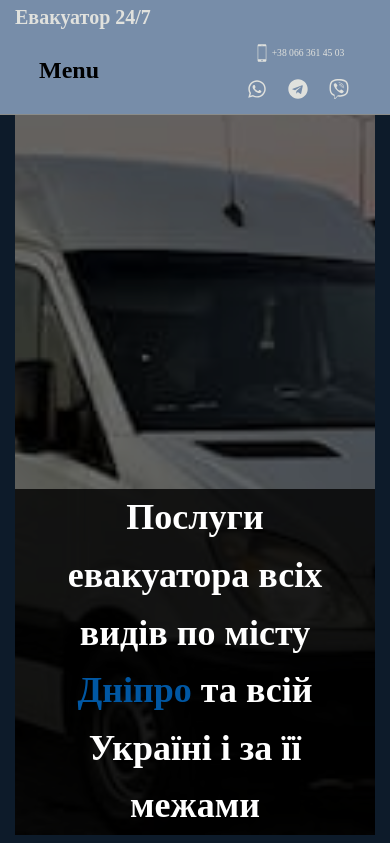
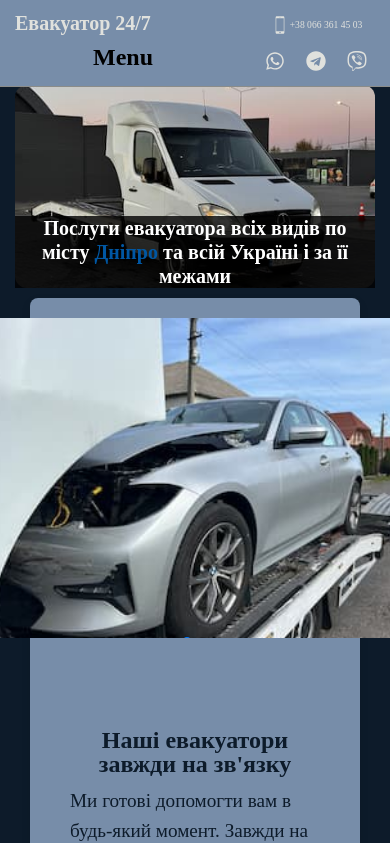
Before and after one commit to irailcha/project-tow-truck, a React app: page / in a window 390 px wide. Shown: the top 843 px of the page. Built offline with nearby package versions, Linux system fonts and the light colour scheme; a web font is replaced by a local one.

Commit message:
changed header and poster for mobile

```diff
--- a/src/components/Header/Header.jsx
+++ b/src/components/Header/Header.jsx
@@ -8,7 +8,8 @@ import {
   Container,
   HeaderTitle,
   MenuButton,
-  HeaderFlexContainer
+  HeaderFlexContainer,
+
 } from './Header.style';
 
 const Header = () => {
@@ -22,6 +23,7 @@ const [modalPosition, setModalPosition] = useState(null);
       setModalPosition({
         top: rect.bottom,
         left: rect.left,
+        width: rect.width,
       });
     }
     setIsModalOpen((prevState) => !prevState);
@@ -31,13 +33,14 @@ const [modalPosition, setModalPosition] = useState(null);
     <>
       <HeaderContainer>
         <Container>
+          <HeaderFlexContainer>
+        <MenuButton onClick={toggleModal} ref={buttonRef}>Menu</MenuButton>
+        {isModalOpen && <ModalMenu onClose={toggleModal} position={modalPosition}/>}
           <HeaderTitle>Евакуатор 24/7</HeaderTitle>
           <HeaderMenu/>
-          <HeaderFlexContainer>
-          <MenuButton onClick={toggleModal} ref={buttonRef}>Menu</MenuButton>
-          {isModalOpen && <ModalMenu onClose={toggleModal} position={modalPosition}/>}
+          </HeaderFlexContainer>
           <HeaderContactsComponent/>
-          </HeaderFlexContainer>
+
         </Container>
       </HeaderContainer>
     </>
--- a/src/components/Header/Header.style.js
+++ b/src/components/Header/Header.style.js
@@ -11,7 +11,7 @@ background-color: ${({ theme }) => theme.colors.secondary};
 padding: 10px 0;
 border-bottom: 1px solid #8b8c89;
 
- @media (min-width: 576px) and (max-width: 1024px) {
+ @media (min-width: 576px) and (max-width: 1076px) {
    padding: 8px 0;
   }
 
@@ -27,12 +27,12 @@ export const Container = styled.div`
   align-items: center;
   padding: 0 60px;
 
-  @media (min-width: 576px) and (max-width: 1024px) {
+  @media (min-width: 576px) and (max-width: 1076px) {
    padding: 0 40px;
   }
 
   @media (max-width: 575px) {
-    flex-direction: column;
+    flex-direction: row;
    padding: 0 15px;
 
   }
@@ -45,7 +45,7 @@ font-family: 'Gatsby Normal';
   font-weight: bold;
   color: ${({ theme }) => theme.colors.text};
 
-  @media (min-width: 576px) and (max-width: 1024px) {
+  @media (min-width: 576px) and (max-width: 1076px) {
    font-size: 28px;
   }
 
@@ -58,7 +58,7 @@ align-self: start;
 export const MenuButton=styled.button`
 display: none;
 
-@media (max-width: 1024px) {
+@media (max-width: 1076px) {
 position: relative;
 display: block;
 font-weight: 700;
@@ -70,22 +70,24 @@ transition: opacity 0.3s ease, transform 0.3s ease;
 }
 `
 
+
 export const HeaderFlexContainer = styled.div`
   display: flex;
   justify-content: space-between;
   align-items: center;
+  width: 80%;
 
-
-  @media (max-width: 1024px) {
+  @media (max-width: 1076px) {
     flex-direction: row;
-    width: 50%;
+    width: 60%;
   }
 
   @media (max-width: 575px) {
-  margin-top: 8px;
-    flex-direction: row;
-    align-items: center;
-    justify-content: space-between;
-    width: 90%;
+  flex-direction: column-reverse;
+  justify-content: space-between;
+  align-items: stretch;
+  gap: 10px;
+
   }
+
 `;
--- a/src/components/HeaderMenu/HeaderMenu.style.js
+++ b/src/components/HeaderMenu/HeaderMenu.style.js
@@ -5,7 +5,7 @@ import { NavLink } from 'react-router-dom';
 export const MenuContainer=styled.nav`
 display: block;
 
-  @media (max-width: 1024px) {
+  @media (max-width: 1076px) {
 display: none;
   }
 `
--- a/src/components/Layout/Layout.style.js
+++ b/src/components/Layout/Layout.style.js
@@ -1,6 +1,5 @@
 import styled from "styled-components";
 
 export const MainContainer = styled.main`
-  padding-top: 70px; /
   min-height: calc(100vh - 70px - 50px);
 `;
--- a/src/components/ModalMenu/ModalMenu.styled.js
+++ b/src/components/ModalMenu/ModalMenu.styled.js
@@ -1,13 +1,13 @@
 import styled from 'styled-components';
 import { NavLink } from 'react-router-dom';
 
-export const ModalContainer=styled.div`
- position: absolute;
+export const ModalContainer = styled.div`
+  position: absolute;
   top: ${({ position }) => (position ? `${position.top}px` : "0")};
-  left: ${({ position }) => (position ? `${position.left}px` : "0")};
-  transform: translateY(0);
-  transform: translateX(-25%);
-  padding: 10px 0 ;
+  left: ${({ position }) =>
+    position ? `${position.left + position.width / 2}px` : "0"};
+  transform: translateX(-50%); /* Центруємо по горизонталі */
+  padding: 10px 0;
   width: 150px;
   background-color: ${({ theme }) => theme.colors.text};
   box-shadow: 0 4px 8px rgba(0, 0, 0, 0.1);
@@ -16,10 +16,11 @@ export const ModalContainer=styled.div`
   transition: transform 0.3s ease, opacity 0.3s ease;
 
   &.active {
-    transform: translateY(0) translateX(-25%);
+    transform: translateX(-50%) translateY(0); /* Зберігаємо центрування */
     opacity: 1;
   }
-`
+`;
+
 
 export const MenuList = styled.ul`
   display: flex;
--- a/src/components/Poster/Poster.jsx
+++ b/src/components/Poster/Poster.jsx
@@ -1,14 +1,26 @@
 import React from "react";
-import './Poster.style'
-import {PosterContainer, PosterTitle} from './Poster.style'
-const Poster=()=>{
+import './Poster.style';
+import { PosterContainer, PosterTitle } from './Poster.style';
+import poster_desktop from '../../images/poster_desktop.jpg';
+import poster_tablet from '../../images/poster_tablet.jpg';
+import poster_mobile from '../../images/poster_mobile.jpg';
 
-  return(
+const Poster = () => {
+  return (
     <PosterContainer>
-      <PosterTitle>Послуги евакуатора всіх видів по місту <span>Дніпро</span> та всій Україні і за її межами</PosterTitle>
-
+      <img
+        src={poster_desktop}
+        alt="Poster"
+        className="poster-image"
+        srcSet={`${poster_mobile} 480w, ${poster_tablet} 768w, ${poster_desktop} 1024w`}
+        sizes="(max-width: 575px) 100vw, (max-width: 1024px) 100vw, 100vw"
+        style={{ width: "100%", height: "auto" }}
+      />
+      <PosterTitle>
+        Послуги евакуатора всіх видів по місту <span>Дніпро</span> та всій Україні і за її межами
+      </PosterTitle>
     </PosterContainer>
-  )
-}
+  );
+};
 
 export default Poster;
--- a/src/components/Poster/Poster.style.js
+++ b/src/components/Poster/Poster.style.js
@@ -1,47 +1,40 @@
-import styled from 'styled-components'
-import poster_desktop from '../../images/poster_desktop.jpg';
-import poster_tablet from '../../images/poster_tablet.jpg';
-import poster_mobile from '../../images/poster_mobile.jpg';
+import styled from 'styled-components';
 
 export const PosterContainer = styled.div`
   position: relative;
-  height: 740px;
-  background-color: #b0b0b0;
-  background-image: url(${poster_desktop});
-  background-size: cover;
-  background-position: center;
-  background-repeat: no-repeat;
+  max-height: 740px;
+  width: 100%;
+  overflow: hidden;
+  padding-top: 80px;
 
-  &::before {
-    content: '';
-    position: absolute;
-    top: 0;
-    left: 0;
-    right: 0;
-    bottom: 0;
-    background-color: rgba(0, 0, 0, 0.5);
-    z-index: 1;
+  .poster-image {
+    width: 100%;
+    height: 100%;
+    object-fit: cover;
+    object-position: center;
   }
 
-@media (min-width: 576px) and (max-width: 1024px) {
-  background-image: url(${poster_tablet});
-}
-@media (max-width: 575px) {
-  background-image: url(${poster_mobile});
-}
+  @media (min-width: 576px) and (max-width: 1024px) {
+    padding-top: 55px;
+  }
+
+  @media (max-width: 575px) {
+    padding-top: 60px;
+  }
 `;
-
 
 export const PosterTitle = styled.h1`
   position: absolute;
   bottom: 0;
-  padding: 0px 150px;
-  font-size: 58px;
+  left: 0;
+  right: 0;
+  padding: 0 10px;
+  font-size: 24px;
   font-weight: bold;
   background-color: rgba(0, 0, 0, 0.8);
   color: #fff;
   text-align: center;
-  line-height: 1.4;
+  line-height: 1.2;
   z-index: 3;
 
   span {
@@ -50,13 +43,17 @@ export const PosterTitle = styled.h1`
   }
 
   @media (min-width: 576px) and (max-width: 1024px) {
-    font-size: 48px;
-    padding: 0 50px;
+    font-size: 36px;
+    padding: 0 20px;
+  }
+
+  @media (min-width: 1025px) {
+    font-size: 58px;
+    padding: 0 150px;
   }
 
   @media (max-width: 575px) {
-    font-size: 36px;
-    padding: 0 20px;
-    line-height: 1.6;
+    font-size: 20px;
+    padding: 0 5px;
   }
 `;
--- a/src/pages/Reviews/Reviews.style.js
+++ b/src/pages/Reviews/Reviews.style.js
@@ -2,6 +2,7 @@ import styled from 'styled-components'
 
 
 export const SwiperCard = styled.div`
+padding-top:70px;
 height:550px;
 width:300px;
 background: ${({ theme }) => theme.colors.secondary};
--- a/src/pages/Services/Services.jsx
+++ b/src/pages/Services/Services.jsx
@@ -1,7 +1,7 @@
 import React from "react";
 import {
   Page,
-  Section,
+  SectionService,
   Title,
   Paragraph,
   List,
@@ -20,7 +20,7 @@ const Services = () => {
       <div className="container">
     <Page>
         {/* Терміновий евакуатор */}
-        <Section>
+        <SectionService>
         <SectionContainer>
           <Title>Терміновий евакуатор</Title>
           <Paragraph>
@@ -59,10 +59,10 @@ const Services = () => {
               style={{ width: "100%", maxWidth: "400px" }}
             />
           </div>
-        </Section>
+        </SectionService>
 
         {/* Попутній евакуатор */}
-        <Section>
+        <SectionService>
         <div>
             <img
               src={plug_2}
@@ -97,10 +97,10 @@ const Services = () => {
             <a href="tel:+380663614503">+38 066 361 45 03</a>
           </ContactInfo>
           </SectionContainer>
-        </Section>
+        </SectionService>
 
         {/* Перегон авто за кордон */}
-        <Section>
+        <SectionService>
           <SectionContainer>
           <Title>Спеціальні послуги: Перегон авто за кордон</Title>
           <Paragraph>
@@ -135,7 +135,7 @@ const Services = () => {
               style={{ width: "100%", maxWidth: "400px" }}
             />
           </div>
-        </Section>
+        </SectionService>
     </Page>
     </div>
     </section>
--- a/src/pages/Services/Services.style.js
+++ b/src/pages/Services/Services.style.js
@@ -1,6 +1,7 @@
 import styled from "styled-components";
 
 export const Page = styled.div`
+  padding-top:70px;
   background-color: ${({ theme }) => theme.colors.primary};
   color: ${({ theme }) => theme.colors.text};
 
@@ -8,7 +9,7 @@ export const Page = styled.div`
 `;
 
 
-export const Section = styled.section`
+export const SectionService = styled.section`
 display: flex;
 justify-content: space-between;
 align-items: center;
```
Also changed, not shown: src/pages/Emergency/Emergency.jsx (deleted, +0 -17 lines), src/images/poster_desktop.jpg, src/pages/Emergency/Emergency.style.js (deleted).
